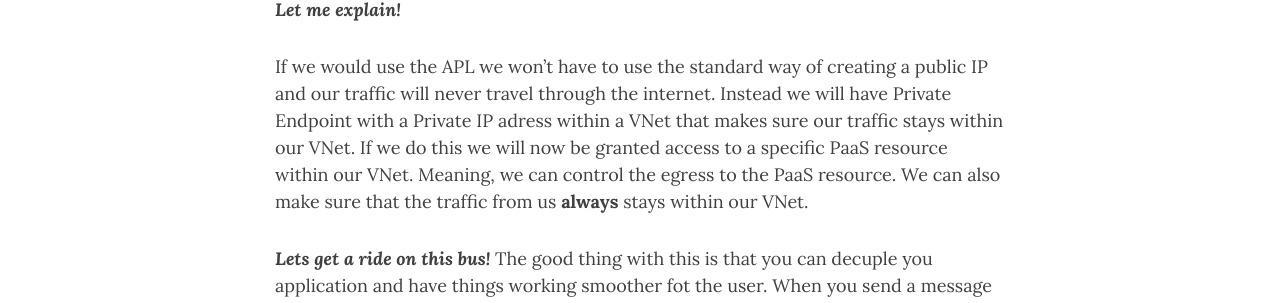
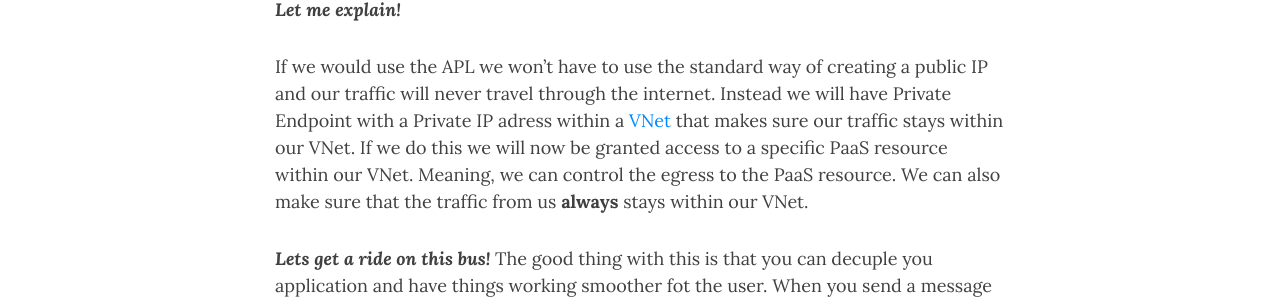
Before and after one commit to SaAlgervik/SaAlgerik.github.io, a Jekyll site: the page built from _posts/2021-09-28-Network-In-The-Cloud.md, in a window 1280 px wide and 900 px high, scrolled down 618 px. Shown: the part 205-508 px from the top of the window. Built offline with Jekyll 4.4.1, drawn with Linux system fonts in a browser that asks for light colours; nearby versions of some CDN libraries; comment, search, counter and statistics services are not loaded; part of the change alters nothing that is shown.

```diff
--- a/_posts/2021-09-28-Network-In-The-Cloud.md
+++ b/_posts/2021-09-28-Network-In-The-Cloud.md
@@ -13,7 +13,7 @@ So i wanted to fill you in on the benefits from moving all of our services in to
 
 ***Let me explain!***
 
-If we would use the APL we won't have to use the standard way of creating a public IP and our traffic will never travel through the internet. Instead we will have Private Endpoint with a Private IP adress within a VNet that makes sure our traffic stays within our VNet. If we do this we will now be granted access to a specific PaaS resource within our VNet. Meaning, we can control the egress to the PaaS resource. We can also make sure that the traffic from us **always** stays within our VNet.
+If we would use the APL we won't have to use the standard way of creating a public IP and our traffic will never travel through the internet. Instead we will have Private Endpoint with a Private IP adress within a [VNet](https://www.bmc.com/blogs/virtual-network/) that makes sure our traffic stays within our VNet. If we do this we will now be granted access to a specific PaaS resource within our VNet. Meaning, we can control the egress to the PaaS resource. We can also make sure that the traffic from us **always** stays within our VNet.
 
 ***Lets get a ride on this bus!***
 The good thing with this is that you can decuple you application and have things working smoother fot the user. When you send a message to the applivation you don't have the cost of it to scale up. The bus will put it in a queue for when it's enough power to process it and then send a message back to the user when it's done. And if we have a bug or if something gets lost on the way the bus will put it in something called the Dead Letter Queue. The message will stay there until we handel it, either by looikng in to the problem and fix it, or put it back in the queue to bo processed again. The good thing about this is even if something gets lost on the way, we eont loose it for good and be able to make a decision about what to do with it.
```
